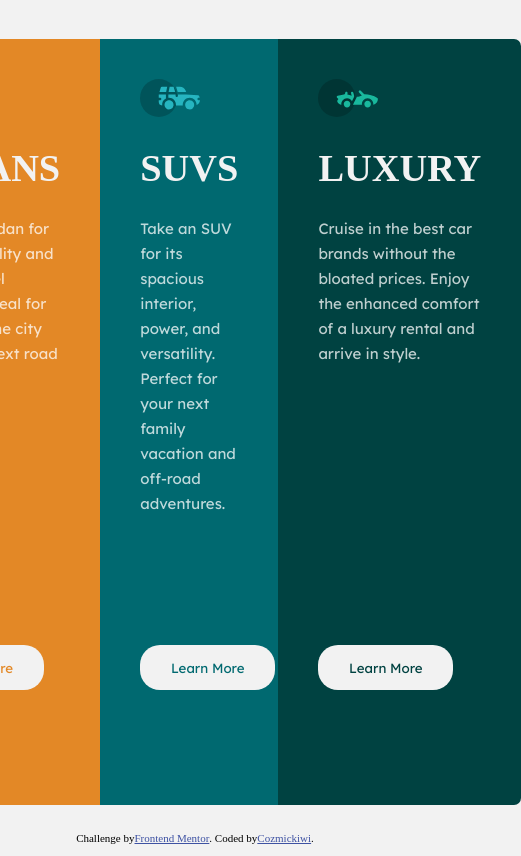
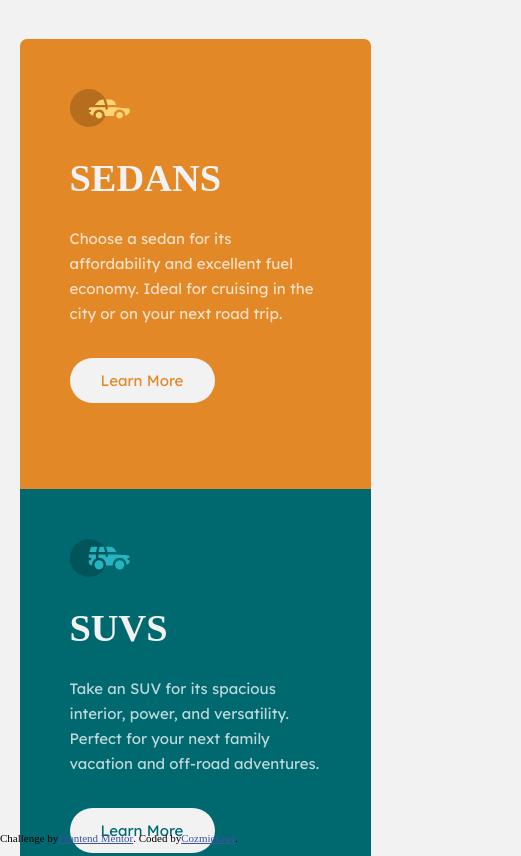
Before and after one commit to Cozmickiwi/3-column-preview-card-component, a plain HTML site: page index.html in a window 390 px wide. Shown: the top 856 px of the page, 521 px wide, since content can reach past the window. Drawn offline with Linux system fonts and the light colour scheme; a web font is replaced by a local one.

Commit message:
finished mobile version

```diff
--- a/styles.css
+++ b/styles.css
@@ -6,7 +6,7 @@
     font-family: BigShoulders;
     src: url(Fonts/BigShouldersDisplay-VariableFont_wght.ttf);
 }
-
+@media (orientation: landscape) {
     body {
         margin: 0px;
         width: 100vw;
@@ -69,7 +69,7 @@ body {
         height: 45px;
         background-color: hsl(0, 0%, 95%);
         border: 0px;
-    border-radius: 20px;
+        border-radius: 30px;
         font-family: Lexend;
         font-weight: 400;
     }
@@ -96,3 +96,101 @@ img {
         background-color: inherit;
         color: hsl(0, 0%, 95%);
     }
+
+}
+
+@media (orientation: portrait) {
+    body {
+        margin: 0px;
+        width: 100vw;
+        display: flex;
+        flex-direction: column;
+        background-color: hsl(0, 0%, 95%);
+    }
+    .mainContainer {
+        display: flex;
+        flex-direction: column;
+        margin-left: 5%;
+        margin-right: 5%;
+        margin-top: 10%;
+        margin-bottom: 10%;
+        position: relative;
+
+    }
+
+    .attribution {
+        display: flex;
+        position: fixed;
+        bottom: 0px;
+    }
+    .sedanContainer {
+        background-color: hsl(31, 77%, 52%);
+        padding: 50px;
+        border-top-right-radius: 7px;
+        border-top-left-radius: 7px;
+        height: 350px;
+    }
+    .suvContainer {
+        background-color: hsl(184, 100%, 22%);
+        padding: 50px;
+        height: 350px;
+    }
+    .luxuryContainer {
+        background-color: hsl(179, 100%, 13%);
+        padding: 50px;
+        border-bottom-right-radius: 7px;
+        border-bottom-left-radius: 7px;
+        height: 350px;
+    }
+    .body {
+        font-size: 15px;
+        line-height: 25px;
+        font-family: Lexend;
+        color: hsla(0, 0%, 100%, 0.75);
+        font-weight: 400;
+    }
+    .title {
+        font-family: BigShoulders;
+        color: hsl(0, 0%, 95%);
+        font-weight: 700;
+        font-size: larger;
+        font-stretch: extra-expanded;
+    }
+
+    .button {
+        position: absolute;
+        width: 145px;
+        height: 45px;
+        background-color: hsl(0, 0%, 95%);
+        border: 0px;
+        border-radius: 30px;
+        font-family: Lexend;
+        font-weight: 400;
+        margin-top: 5%;
+        font-size: 15px;
+    }
+
+    #sedanButton {
+        color: hsl(31, 77%, 52%);
+
+    }
+
+    #suvButton {
+        color: hsl(184, 100%, 22%)
+    }
+
+    #luxuryButton {
+        color: hsl(179, 100%, 13%);
+    }
+    img {
+        width: 60px;
+    }
+
+    #sedanButton:hover,
+    #suvButton:hover,
+    #luxuryButton:hover {
+        border: 2px solid hsl(0, 0%, 95%);
+        background-color: inherit;
+        color: hsl(0, 0%, 95%);
+    }
+}
```
Lines whose indentation alone changed are shown as unchanged.
